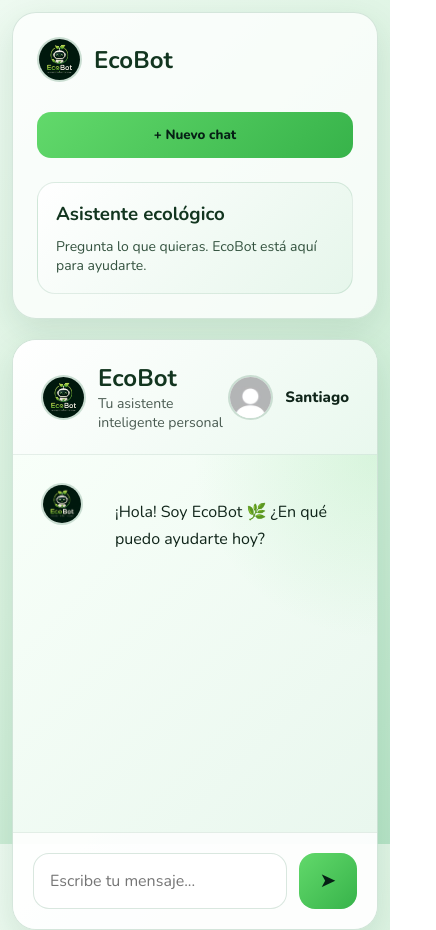
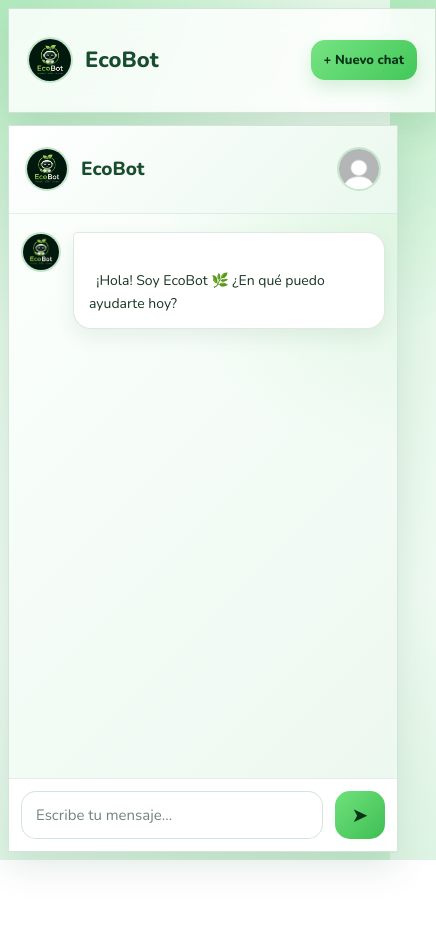
Before and after one commit to squintanaval-eng/Ecobot-2.0, a website: page index.html in a window 390 px wide. Shown: the whole page, 436 px wide, since content can reach past the window. After the commit the page ends 860 px from the top, so only its background shows below. Drawn offline with nearby package versions, Linux system fonts and the light colour scheme.

Commit message:
Refactor CSS styles and enhance responsiveness
Updated styles for various components including body, sidebar, buttons, and messages. Improved responsiveness for mobile devices.

````diff
--- a/style.css
+++ b/style.css
@@ -1,143 +1,242 @@
+```css
+/* =========================
+   CONFIGURACIÓN GENERAL
+========================= */
+
 * {
   margin: 0;
   padding: 0;
   box-sizing: border-box;
-  font-family: "Nunito", "Segoe UI", sans-serif;
+}
+
+html,
+body {
+  width: 100%;
+  min-height: 100%;
 }
 
 body {
   min-height: 100vh;
-  background: linear-gradient(135deg, #eefaf1, #d9f2df, #b7e4c7);
-  color: #10251a;
+  overflow: hidden;
+  font-family: "Nunito", "Segoe UI", sans-serif;
+  color: #173522;
+  background:
+    radial-gradient(circle at top left, rgba(88, 210, 112, 0.3), transparent 35%),
+    linear-gradient(135deg, #d9f3df, #eefaf1, #c8ebd1);
 }
+
+/* =========================
+   ESTRUCTURA PRINCIPAL
+========================= */
 
 .app {
   display: flex;
+  width: 100%;
   height: 100vh;
+  gap: 20px;
   padding: 20px;
-  gap: 20px;
 }
+
+/* =========================
+   BARRA LATERAL
+========================= */
 
 .sidebar {
   width: 280px;
-  background: rgba(255, 255, 255, 0.75);
-  border: 1px solid rgba(46, 125, 78, 0.18);
+  flex-shrink: 0;
+  padding: 24px;
   border-radius: 24px;
-  padding: 24px;
-  box-shadow: 0 12px 35px rgba(20, 80, 45, 0.12);
+
+  background: rgba(255, 255, 255, 0.82);
+  border: 1px solid rgba(36, 125, 67, 0.18);
+  box-shadow: 0 14px 35px rgba(20, 80, 45, 0.12);
+  backdrop-filter: blur(15px);
 }
 
-.logo,
+.logo {
+  display: flex;
+  align-items: center;
+  gap: 12px;
+  margin-bottom: 30px;
+}
+
+.logo h1 {
+  color: #174d2d;
+  font-size: 28px;
+  font-weight: 800;
+}
+
+.logo-img {
+  width: 48px;
+  height: 48px;
+  border-radius: 50%;
+  object-fit: cover;
+  background: white;
+  border: 2px solid rgba(47, 170, 69, 0.28);
+}
+
+.new-chat {
+  width: 100%;
+  padding: 14px;
+  margin-bottom: 24px;
+
+  border: none;
+  border-radius: 14px;
+
+  font-family: inherit;
+  font-size: 15px;
+  font-weight: 800;
+
+  color: #073319;
+  background: linear-gradient(135deg, #76e481, #43c75a);
+  box-shadow: 0 8px 18px rgba(55, 179, 74, 0.2);
+
+  cursor: pointer;
+  transition:
+    transform 0.2s ease,
+    box-shadow 0.2s ease;
+}
+
+.new-chat:hover {
+  transform: translateY(-2px);
+  box-shadow: 0 11px 22px rgba(55, 179, 74, 0.27);
+}
+
+.new-chat:active {
+  transform: translateY(0);
+}
+
+.info-card {
+  padding: 18px;
+  border-radius: 18px;
+
+  color: #173522;
+  background: linear-gradient(135deg, #ffffff, #e8f8ed);
+  border: 1px solid rgba(46, 125, 78, 0.14);
+}
+
+.info-card h3 {
+  margin-bottom: 10px;
+  color: #174d2d;
+  font-size: 17px;
+}
+
+.info-card p {
+  font-size: 14px;
+  line-height: 1.6;
+  opacity: 0.85;
+}
+
+/* =========================
+   CONTENEDOR DEL CHAT
+========================= */
+
+.chat-container {
+  min-width: 0;
+  flex: 1;
+
+  display: flex;
+  flex-direction: column;
+
+  overflow: hidden;
+  border-radius: 24px;
+
+  background: rgba(255, 255, 255, 0.84);
+  border: 1px solid rgba(36, 125, 67, 0.18);
+  box-shadow: 0 14px 35px rgba(20, 80, 45, 0.12);
+  backdrop-filter: blur(15px);
+}
+
+/* =========================
+   CABECERA
+========================= */
+
+.chat-header {
+  flex-shrink: 0;
+
+  display: flex;
+  align-items: center;
+  justify-content: space-between;
+  gap: 20px;
+
+  padding: 20px 26px;
+
+  color: #173522;
+  background: linear-gradient(135deg, #ffffff, #e9f8ee);
+  border-bottom: 1px solid rgba(46, 125, 78, 0.12);
+}
+
 .bot-info,
 .user-info {
   display: flex;
   align-items: center;
   gap: 12px;
+  min-width: 0;
 }
 
-.logo {
-  margin-bottom: 30px;
-}
-
-.logo h1,
 .chat-header h2 {
-  color: #12351f;
-}
-
-.logo-img,
-.bot-avatar,
-.user-avatar {
-  width: 45px;
-  height: 45px;
-  border-radius: 50%;
-  object-fit: cover;
-  background: white;
-  border: 2px solid rgba(46, 125, 78, 0.25);
-}
-
-.bot-avatar.chat,
-.user-avatar.chat {
-  width: 42px;
-  height: 42px;
-  min-width: 42px;
-  min-height: 42px;
-}
-
-.new-chat {
-  width: 100%;
-  padding: 14px;
-  border: none;
-  border-radius: 14px;
-  background: linear-gradient(135deg, #62d96b, #37b34a);
-  color: #062015;
+  color: #174d2d;
+  font-size: 23px;
   font-weight: 800;
-  cursor: pointer;
-  margin-bottom: 24px;
-}
-
-.info-card {
-  background: linear-gradient(135deg, #ffffff, #e6f6eb);
-  color: #12351f;
-  border: 1px solid rgba(46, 125, 78, 0.14);
-  border-radius: 18px;
-  padding: 18px;
-}
-
-.info-card h3 {
-  margin-bottom: 10px;
-}
-
-.info-card p {
-  font-size: 14px;
-  opacity: 0.85;
-}
-
-.chat-container {
-  flex: 1;
-  display: flex;
-  flex-direction: column;
-  background: rgba(255, 255, 255, 0.72);
-  border-radius: 24px;
-  overflow: hidden;
-  border: 1px solid rgba(46, 125, 78, 0.18);
-  box-shadow: 0 12px 35px rgba(20, 80, 45, 0.12);
-}
-
-.chat-header {
-  padding: 22px 28px;
-  display: flex;
-  justify-content: space-between;
-  align-items: center;
-  background: linear-gradient(135deg, #ffffff, #e9f8ee);
-  border-bottom: 1px solid rgba(46, 125, 78, 0.12);
 }
 
 .chat-header p {
+  margin-top: 2px;
   font-size: 14px;
-  opacity: 0.75;
+  opacity: 0.72;
 }
 
 .user-info span {
+  font-size: 15px;
   font-weight: 800;
-  font-size: 15px;
 }
 
+.bot-avatar,
+.user-avatar {
+  width: 46px;
+  height: 46px;
+  flex-shrink: 0;
+
+  border-radius: 50%;
+  object-fit: cover;
+  object-position: center;
+
+  background: white;
+  border: 2px solid rgba(47, 170, 69, 0.28);
+}
+
+.status {
+  color: #2faa45;
+  font-size: 14px;
+  font-weight: 700;
+}
+
+/* =========================
+   MENSAJES
+========================= */
+
 .messages {
+  min-height: 0;
   flex: 1;
+
   padding: 28px;
   overflow-y: auto;
   overflow-x: hidden;
   scroll-behavior: smooth;
+
   background:
-    radial-gradient(circle at top right, rgba(86, 211, 100, 0.16), transparent 35%),
-    linear-gradient(135deg, #f8fff9, #e9f7ee);
+    radial-gradient(circle at top right, rgba(86, 211, 100, 0.14), transparent 35%),
+    linear-gradient(135deg, #fbfffc, #edf8f0);
 }
 
 .message {
   width: 100%;
+  min-width: 0;
+
   display: flex;
   align-items: flex-start;
   gap: 12px;
+
   margin-bottom: 22px;
   animation: fadeIn 0.25s ease;
 }
@@ -150,68 +249,152 @@ body {
   order: 2;
 }
 
+.bot-avatar.chat,
+.user-avatar.chat {
+  width: 42px;
+  height: 42px;
+  min-width: 42px;
+  min-height: 42px;
+}
+
+/* =========================
+   BURBUJAS
+========================= */
+
 .bubble {
-    display: inline-block;
-    width: auto;
-    max-width: 700px;
-    min-width: 80px;
+  min-width: 0;
+  max-width: min(75%, 780px);
 
-    padding: 16px 20px;
-    border-radius: 18px;
+  padding: 15px 19px;
+  border-radius: 18px;
 
-    line-height: 1.7;
+  font-size: 15px;
+  line-height: 1.65;
 
-    white-space: normal;
-    word-wrap: break-word;
-    overflow-wrap: break-word;
-}
+  white-space: pre-wrap;
+  overflow-wrap: anywhere;
+  word-break: normal;
 }
 
 .bot .bubble {
-  background: white;
-  color: #14251a;
+  color: #173522;
+  background: #ffffff;
   border: 1px solid rgba(46, 125, 78, 0.16);
+  border-top-left-radius: 5px;
   box-shadow: 0 8px 20px rgba(25, 80, 45, 0.08);
-}
 }
 
 .user .bubble {
-  background: linear-gradient(135deg, #7be27f, #4fd35d);
+  max-width: min(65%, 650px);
+
   color: #082014;
+  background: linear-gradient(135deg, #85e98d, #4fd35d);
+  border-top-right-radius: 5px;
+  box-shadow: 0 8px 18px rgba(49, 176, 70, 0.16);
 }
 
+/* =========================
+   ZONA PARA ESCRIBIR
+========================= */
+
 .input-area {
+  flex-shrink: 0;
+
   display: flex;
-  padding: 20px;
+  align-items: center;
   gap: 12px;
-  background: rgba(255, 255, 255, 0.78);
+
+  padding: 18px 20px;
+
+  background: rgba(255, 255, 255, 0.9);
   border-top: 1px solid rgba(46, 125, 78, 0.12);
 }
 
 .input-area input {
+  min-width: 0;
   flex: 1;
-  padding: 16px;
-  border-radius: 16px;
-  border: 1px solid rgba(46, 125, 78, 0.18);
+
+  padding: 15px 17px;
+
+  border: 1px solid rgba(46, 125, 78, 0.2);
+  border-radius: 15px;
   outline: none;
+
+  font-family: inherit;
   font-size: 16px;
-  background: white;
-  color: #12351f;
+
+  color: #173522;
+  background: #ffffff;
+
+  transition:
+    border-color 0.2s ease,
+    box-shadow 0.2s ease;
+}
+
+.input-area input:focus {
+  border-color: #4bc760;
+  box-shadow: 0 0 0 4px rgba(75, 199, 96, 0.12);
+}
+
+.input-area input::placeholder {
+  color: #728579;
+}
+
+.input-area input:disabled {
+  opacity: 0.65;
+  cursor: not-allowed;
 }
 
 .input-area button {
-  width: 58px;
+  width: 56px;
+  height: 52px;
+  flex-shrink: 0;
+
   border: none;
-  border-radius: 16px;
-  background: linear-gradient(135deg, #62d96b, #37b34a);
-  color: #062015;
+  border-radius: 15px;
+
+  color: #073319;
+  background: linear-gradient(135deg, #70e17b, #3ebe53);
+
   font-size: 20px;
   cursor: pointer;
+
+  transition:
+    transform 0.2s ease,
+    box-shadow 0.2s ease;
 }
 
-.message img {
-  flex-shrink: 0;
+.input-area button:hover {
+  transform: translateY(-2px);
+  box-shadow: 0 8px 18px rgba(55, 179, 74, 0.23);
 }
+
+.input-area button:active {
+  transform: translateY(0);
+}
+
+/* =========================
+   BARRA DE DESPLAZAMIENTO
+========================= */
+
+.messages::-webkit-scrollbar {
+  width: 9px;
+}
+
+.messages::-webkit-scrollbar-track {
+  background: transparent;
+}
+
+.messages::-webkit-scrollbar-thumb {
+  border: 2px solid transparent;
+  border-radius: 20px;
+  background: rgba(47, 170, 69, 0.3);
+  background-clip: padding-box;
+}
+
+/* =========================
+   ANIMACIONES
+========================= */
 
 @keyframes fadeIn {
   from {
@@ -225,23 +408,146 @@ body {
   }
 }
 
-@media (max-width: 800px) {
+/* =========================
+   TABLET Y CELULAR
+========================= */
+
+@media (max-width: 850px) {
+  body {
+    overflow: auto;
+  }
+
   .app {
+    height: auto;
+    min-height: 100vh;
     flex-direction: column;
     padding: 12px;
+    gap: 12px;
   }
 
   .sidebar {
     width: 100%;
+    padding: 18px;
+  }
+
+  .logo {
+    margin-bottom: 16px;
+  }
+
+  .new-chat {
+    margin-bottom: 14px;
+  }
+
+  .info-card {
+    display: none;
   }
 
   .chat-container {
-    min-height: 70vh;
+    min-height: calc(100vh - 160px);
+  }
+
+  .messages {
+    padding: 20px 16px;
   }
 
   .bubble,
   .bot .bubble,
   .user .bubble {
-    max-width: 85%;
+    max-width: 84%;
   }
 }
+
+@media (max-width: 560px) {
+  .app {
+    padding: 0;
+  }
+
+  .sidebar,
+  .chat-container {
+    border-radius: 0;
+  }
+
+  .sidebar {
+    display: flex;
+    align-items: center;
+    gap: 12px;
+  }
+
+  .logo {
+    flex: 1;
+    margin: 0;
+  }
+
+  .logo h1 {
+    font-size: 22px;
+  }
+
+  .logo-img {
+    width: 42px;
+    height: 42px;
+  }
+
+  .new-chat {
+    width: auto;
+    margin: 0;
+    padding: 11px 13px;
+    font-size: 13px;
+  }
+
+  .chat-header {
+    padding: 15px 16px;
+  }
+
+  .chat-header h2 {
+    font-size: 19px;
+  }
+
+  .chat-header p {
+    display: none;
+  }
+
+  .user-info span {
+    display: none;
+  }
+
+  .bot-avatar,
+  .user-avatar {
+    width: 40px;
+    height: 40px;
+  }
+
+  .messages {
+    padding: 18px 12px;
+  }
+
+  .bubble,
+  .bot .bubble,
+  .user .bubble {
+    max-width: 82%;
+    padding: 13px 15px;
+    font-size: 14px;
+  }
+
+  .bot-avatar.chat,
+  .user-avatar.chat {
+    width: 36px;
+    height: 36px;
+    min-width: 36px;
+    min-height: 36px;
+  }
+
+  .input-area {
+    padding: 12px;
+  }
+
+  .input-area input {
+    padding: 13px 14px;
+    font-size: 15px;
+  }
+
+  .input-area button {
+    width: 50px;
+    height: 48px;
+  }
+}
+```
````
